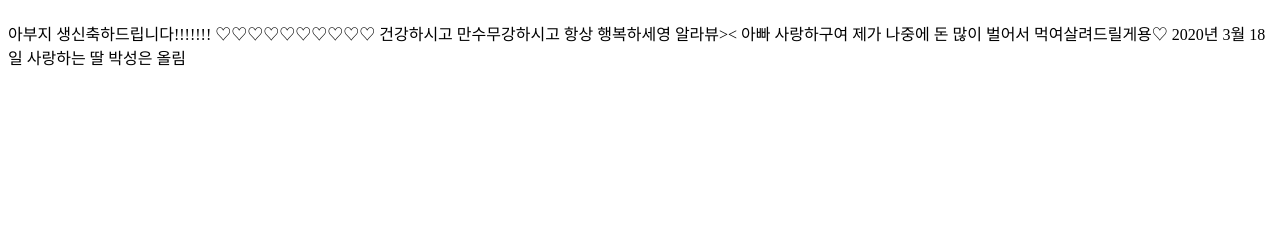
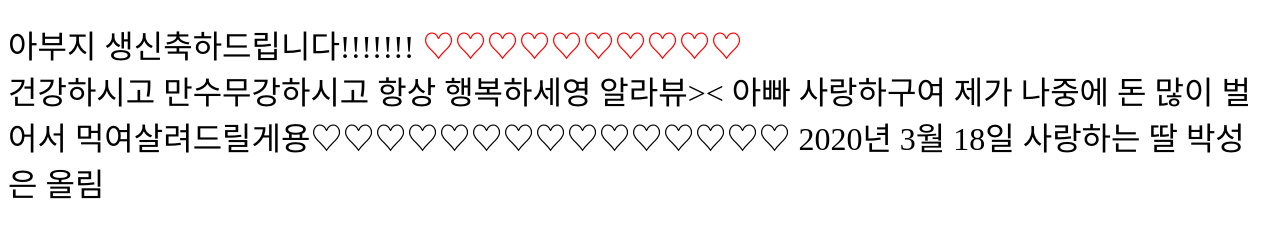
Before and after one commit to seongeun-0210/happybirthday, a plain HTML site: page 1.html in a window 1280 px wide. Shown: the part 68-306 px from the top of the page. Drawn offline with Linux system fonts and the light colour scheme.

Commit message:
Add files via upload

```diff
--- a/1.html
+++ b/1.html
@@ -1,7 +1,7 @@
 <!DOCTYPE HTML>
 <html>
 <head>
-  <title>제가만듬</title>
+  <title>가로로보세요</title>
   <meta charset="utf-8">
 </head>
 <body>
@@ -9,9 +9,10 @@
 </body>
 
 <h2></h2>
-아부지 생신축하드립니다!!!!!!!
-♡♡♡♡♡♡♡♡♡♡
+<font size="6">아부지 생신축하드립니다!!!!!!!
+<font size="6" Color="FF0000">♡♡♡♡♡♡♡♡♡♡</font><br>
 건강하시고 만수무강하시고 항상 행복하세영
-알라뷰>< 아빠 사랑하구여 제가 나중에 돈 많이 벌어서 먹여살려드릴게용♡
+알라뷰>< 아빠 사랑하구여 제가 나중에 돈 많이 벌어서 먹여살려드릴게용♡♡♡♡♡♡♡♡♡♡♡♡♡♡♡
 2020년 3월 18일 사랑하는 딸 박성은 올림
+</font><br>
 </html>
```
Also changed, not shown: index.html (+1 -1 lines).
